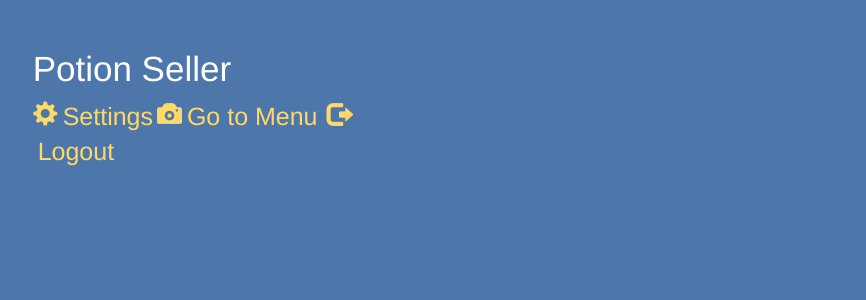
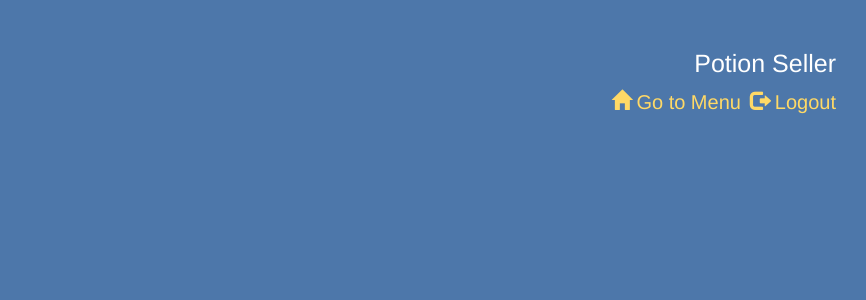
Before and after one commit to Flurokazoo/ReefSafari, a PHP site: page /header.php in a window 1280 px wide. Shown: the top 300 px of the page, without its empty margins (414-1280 px from the left). Run offline with PHP 8.4, Linux system fonts and the light colour scheme; a user stored in the database is signed in; data comes from the database, SQL or seed files in the repository; data that the repository does not hold is empty.

Commit message:
nog meer css

```diff
--- a/ReefLogMobile/assets/css/style.css
+++ b/ReefLogMobile/assets/css/style.css
@@ -8,6 +8,7 @@ body {
 }
 .header-section{
     height: 60px;
+    text-align: right;
 }
 .avatar {
     width: 125px;
@@ -21,11 +22,11 @@ body {
 
 .name {
     margin-top: 0;
-    font-size: 35px;
+    font-size: 25px;
 }
 
 .yellow-text {
-    color: #ffd966
+    color: #ffd966;
 }
 
 .white-text {
@@ -37,7 +38,7 @@ body {
 }
 
 #settings-box, #logout-box, .header-section a {
-    font-size: 25px;
+    font-size: 20px;
     color: #ffd966;
 }
 
@@ -47,6 +48,8 @@ body {
 
 #reeflog-logo {
     font-family: 'Ubuntu', sans-serif;
+    margin: 0 auto;
+    width: 300px;
 }
 
 #reeflog-logo h1 {
@@ -128,7 +131,7 @@ nav {
     background-color: white;
     border-radius: 20px;
     padding-top: 5px;
-    paading-bottom: 5px
+    padding-bottom: 5px
 }
 
 .entryDiv {
@@ -231,6 +234,7 @@ nav {
 .modalDescription h3 {
     margin-bot: 0;
 }
+
 .modalImg{
     margin: 0 auto;
 }
@@ -412,5 +416,8 @@ textarea {
 }
 #status-box{
     color: white;
+    margin: 0 auto;
+    display: block;
+    text-align:  center;
 
 }
--- a/ReefLogMobile/header.php
+++ b/ReefLogMobile/header.php
@@ -24,15 +24,12 @@ $currentPage = basename($_SERVER['PHP_SELF']);
 <div class="container">
     <section class="header-section">
         <div class="col-sm-4"></div>
+        <div class="col-sm-4"></div>
         <div class="col-sm-4">
             <h2 class="name white-text"><?= $user['firstName'] . " " . $user['lastName'] ?></h2>
-                <span class="yellow-text" id="settings-box"><span class="glyphicon glyphicon-cog"
-                                                                  aria-hidden="true"></span><span
-                        class="settings-box-glyphicon"><a href="settings.php"
-                                                          class="settings">Settings</a></span></span>
 
             <?php if ($currentPage != "menu.php") { ?>
-                <span class="yellow-text" id="settings-box"><span class="glyphicon glyphicon-camera"
+                <span class="yellow-text" id="settings-box"><span class="glyphicon glyphicon-home"
                                                                   aria-hidden="true"></span><span
                         class="settings-box-glyphicon"><a href="menu.php"
                                                           class="settings">Go to Menu</a></span></span>
@@ -43,26 +40,4 @@ $currentPage = basename($_SERVER['PHP_SELF']);
                     class="settings-box-glyphicon"><a href="logout.php"
                                                       class="">Logout</a></span></span>
         </div>
-<!--        <div class="col-lg-6">-->
-<!--            <div class="col-sm-10 user-options">-->
-<!--                <h2 class="name white-text">--><?//= $user['firstName'] . " " . $user['lastName'] ?><!--</h2>-->
-<!--                <span class="yellow-text" id="settings-box"><span class="glyphicon glyphicon-cog"-->
-<!--                                                                  aria-hidden="true"></span><span-->
-<!--                        class="settings-box-glyphicon"><a href="settings.php"-->
-<!--                                                          class="settings">Settings</a></span></span>-->
-<!---->
-<!--                --><?php //if ($currentPage != "menu.php") { ?>
-<!--                    <span class="yellow-text" id="settings-box"><span class="glyphicon glyphicon-camera"-->
-<!--                                                                      aria-hidden="true"></span><span-->
-<!--                            class="settings-box-glyphicon"><a href="menu.php"-->
-<!--                                                              class="settings">Go to Menu</a></span></span>-->
-<!--                --><?php //} ?>
-<!---->
-<!--                <span class="yellow-text" id="logout-box"><span class="glyphicon glyphicon-log-out"-->
-<!--                                                                aria-hidden="true"></span><span-->
-<!--                        class="settings-box-glyphicon"><a href="logout.php"-->
-<!--                                                          class="">Logout</a></span></span>-->
-<!--            </div>-->
-
-<!--        </div>-->
     </section>
```
Also changed, not shown: ReefLogMobile/menu.php (+5 -5 lines).
